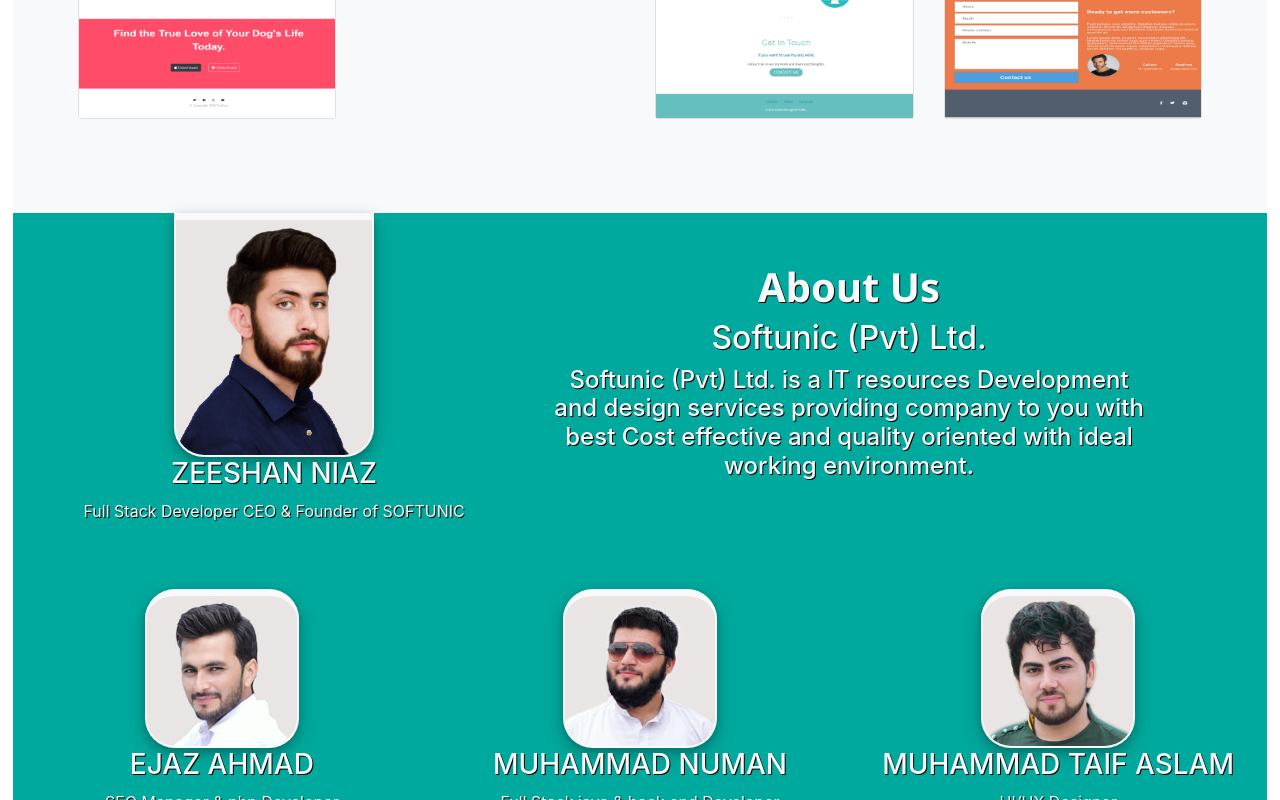
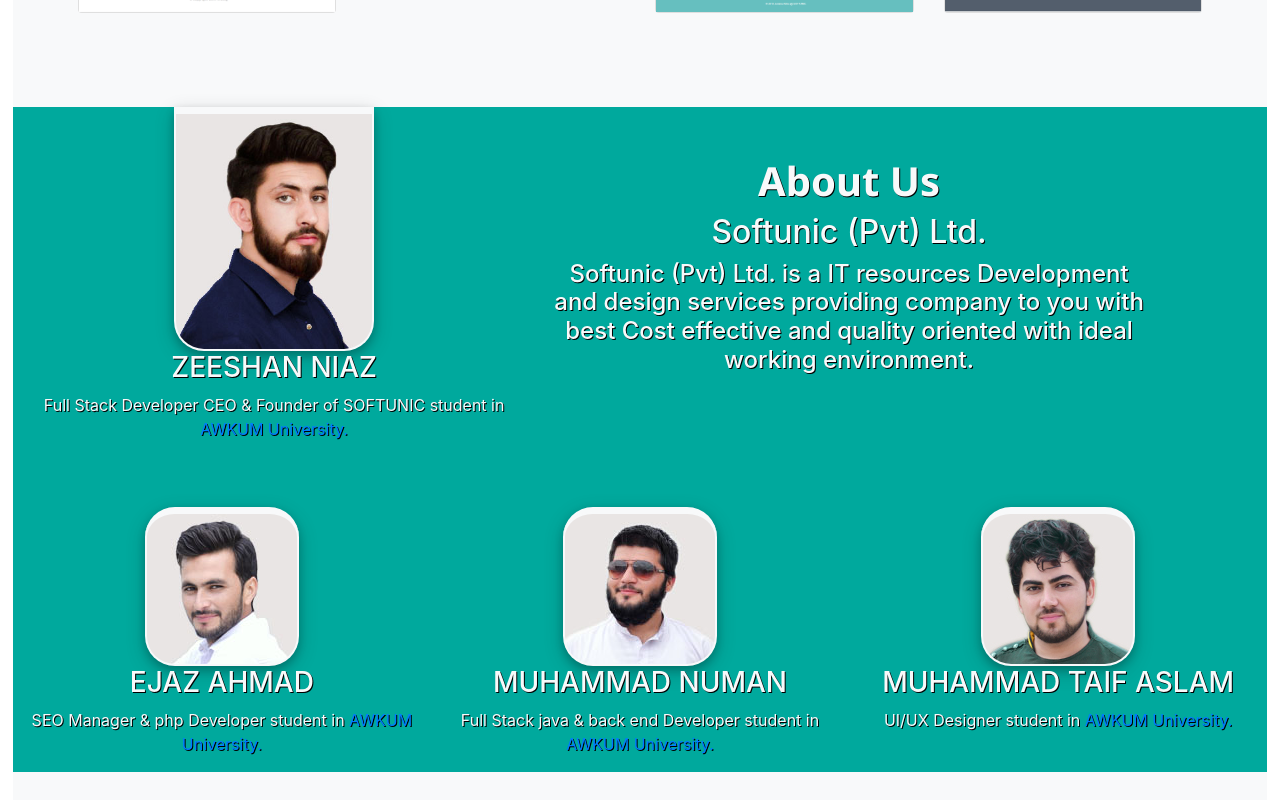
Before and after one commit to softunicweb/page, a plain HTML site: page index.html in a window 1280 px wide. Shown: the part 2000-2800 px from the top of the page. Drawn offline with nearby package versions, Linux system fonts and the light colour scheme.

Commit message:
link addition

```diff
--- a/index.html
+++ b/index.html
@@ -129,7 +129,6 @@
   <!-- services title section -->
   <div class="services-title-section">
     <h1 class="services-title-heading">SERVICES</h1>
-     <h1 class="services-title-heading">Make your dream true</h1>
   </div>
   <!-- services row -->
   <div class="row  services-row">
@@ -216,7 +215,7 @@
     <div class="col-lg-5 col-md-5  col-5 about-profile-top">
       <img class="profile-img-top"src="images/profile1.jpg" alt="profile">
       <h3 class="profile-top-heading">ZEESHAN NIAZ</h3>
-      <p class="profile-top-paragraph">Full Stack Developer CEO & Founder of SOFTUNIC</p>
+      <p class="profile-top-paragraph">Full Stack Developer CEO & Founder of SOFTUNIC student in <a href="https://www.awkum.edu.pk/" >AWKUM University.</a></p>
     </div>
     <!-- about data -->
     <div class="col-lg-6 col-md-6  col-7 about-profile">
@@ -232,7 +231,7 @@
       <img class="profile-img"src="images/profile2.jpg" alt="profile">
       <div class="about-data-text">
         <h3 class="about-data-heading">EJAZ AHMAD</h3>
-        <p>SEO Manager & php Developer</p>
+        <p>SEO Manager & php Developer student in <a href="https://www.awkum.edu.pk/" >AWKUM University.</a></p>
       </div>
     </div>
     <!-- about data 4 -->
@@ -240,7 +239,7 @@
       <img class="profile-img"src="images/profile3.jpg" alt="profile">
       <div class="about-data-text">
         <h3 class="about-data-heading">MUHAMMAD NUMAN</h3>
-        <p>Full Stack java & back end Developer</p>
+        <p>Full Stack java & back end Developer student in <a href="https://www.awkum.edu.pk/" >AWKUM University.</a></p>
       </div>
     </div>
     <!-- about data 4 -->
@@ -248,7 +247,7 @@
       <img class="profile-img"src="images/profile4.jpg" alt="profile">
       <div class="about-data-text">
         <h3 class="about-data-heading">MUHAMMAD TAIF ASLAM</h3>
-        <p>UI/UX Designer</p>
+        <p>UI/UX Designer student in <a href="https://www.awkum.edu.pk/" >AWKUM University.</a></p>
       </div>
     </div>
   </div>
```
